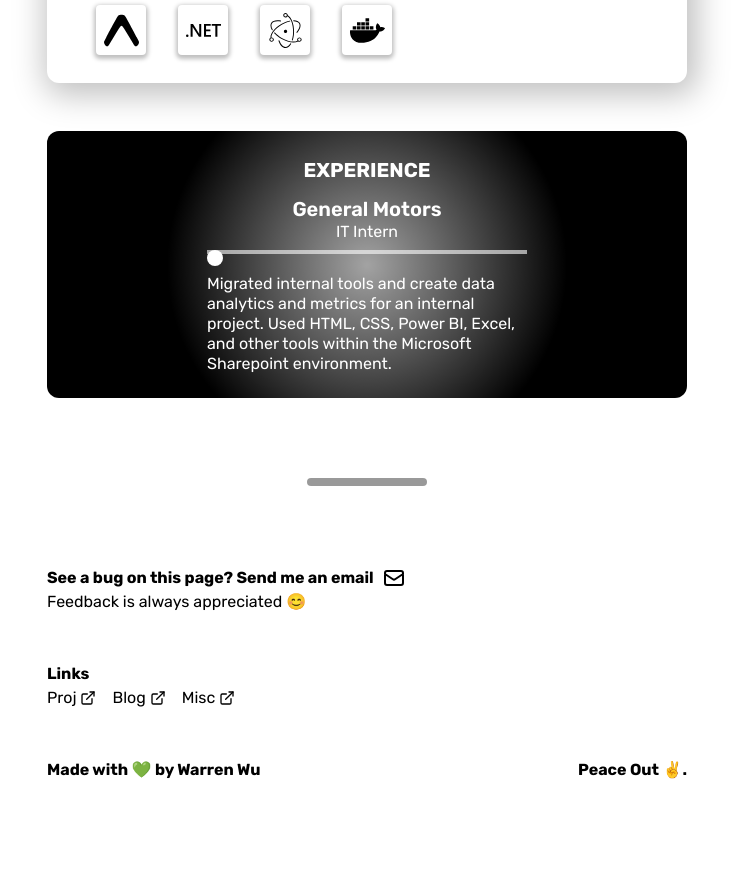
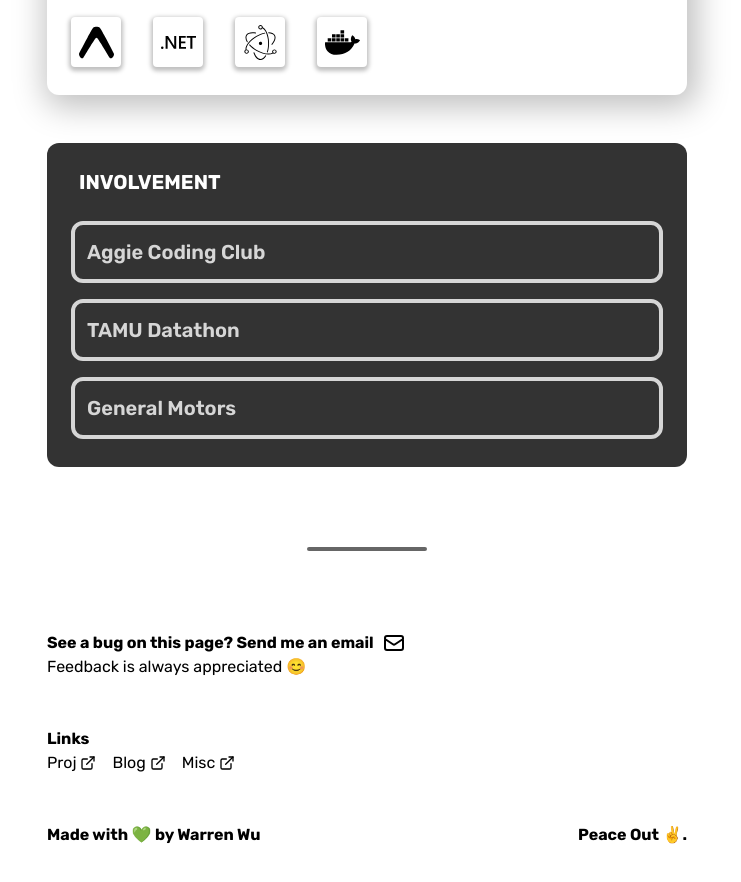
Before and after one commit to WarrenWu4/portfolio, a React (Vite) app: page / in a window 1280 px wide. Shown: the part 980-1862 px from the top of the page, without its empty margins (273-1014 px from the left). Built offline with nearby package versions, Linux system fonts and the light colour scheme.

Commit message:
styling changed

```diff
--- a/src/components/Footer.tsx
+++ b/src/components/Footer.tsx
@@ -5,8 +5,8 @@ import { FiExternalLink } from "react-icons/fi";
 export default function Footer() {
     return (
         <>
-        <div className="w-[12rem] h-[0.8rem] mt-[8rem] bg-black/40 rounded-[1.6rem]"></div>
-        <div className="max-w-[768px] px-[6.4rem] w-full mt-[8rem] flex flex-col text-[1.6rem] mb-[12.8rem]">
+        <div className="w-[12rem] h-[0.4rem] mt-[8rem] bg-black/60 rounded-[1.6rem]"></div>
+        <div className="max-w-[768px] px-[1.6rem] small:px-[3.2rem] med:px-[6.4rem] w-full mt-[8rem] flex flex-col text-[1.6rem] mb-[12.8rem]">
             <div className="flex flex-col">
                 <span className="font-bold flex items-center">See a bug on this page? Send me an email <a className="ml-[0.8rem] text-[2.4rem]" target="_blank" href="https://mail.google.com/mail/?view=cm&fs=1&to=warrenweiwu04@gmail.com"><HiOutlineMail/></a></span>
                 <span>Feedback is always appreciated 😊</span>
@@ -20,7 +20,7 @@ export default function Footer() {
                 </div>
             </div>
             <div className="w-full flex justify-between font-bold mt-[4.8rem]">
-                <span>Made with 💚 by Warren Wu</span>
+                <span className="mr-[1.6rem]">Made with 💚 by Warren Wu</span>
                 <span>Peace Out ✌️.</span>
             </div>
         </div>
--- a/src/components/HomePage.tsx
+++ b/src/components/HomePage.tsx
@@ -1,8 +1,27 @@
 import { FaGithub, FaLinkedin, FaYoutube } from "react-icons/fa";
 import {IconGen} from "../App";
 import { motion } from "framer-motion";
+import { useState } from "react";
 
 const text = `I'm currently a sophomore pursuing computer science at Texas A&M with a passion for mission-driven software development. I believe that the true power of software lies in its ability to positively impact people's lives, whether it's creating captivating games for endless entertainment or developing educational apps. I simply find immense satisfaction in knowing that my programs bring joy and value to others. While the title of "software engineer" may not carry the same heroic aura as "firefighter" or "police officer," I strongly believe that I can make a meaningful contribution to my community through my coding skills. On a lighter note, I also have a fascination with clouds, blobs, and enjoy spending time watching YouTube. Feel free to connect/contact me if you think I'm pretty chill dude 😊.`
+
+const exp = [
+    {
+        "org": "Aggie Coding Club",
+        "pos": "Workshops Officer",
+        "desc": "Migrated internal tools and create data analytics and metrics for an internal project. Used HTML, CSS, Power BI, Excel, and other tools within the Microsoft Sharepoint environment.",
+    },
+    {
+        "org": "TAMU Datathon",
+        "pos": "Developer",
+        "desc": "Migrated internal tools and create data analytics and metrics for an internal project. Used HTML, CSS, Power BI, Excel, and other tools within the Microsoft Sharepoint environment.",
+    },
+    {
+        "org": "General Motors",
+        "pos": "IT Intern",
+        "desc": "Migrated internal tools and create data analytics and metrics for an internal project. Used HTML, CSS, Power BI, Excel, and other tools within the Microsoft Sharepoint environment.",
+    }
+]
 
 export default function HomePage() {
 
@@ -19,10 +38,10 @@ export default function HomePage() {
     const timer = 1
 
     return (
-        <div className="max-w-[768px] w-screen min-h-screen flex flex-col items-center relative px-[6.4rem]">
+        <div className="max-w-[768px] w-screen min-h-screen flex flex-col items-center relative px-[1.6rem] small:px-[3.2rem] med:px-[6.4rem]">
             <motion.div initial="hidden" whileInView="visible" viewport={{ once: true }} transition={{ duration: timer, ease:"easeInOut" }} variants={variants} className="mt-[4.8rem] w-full flex items-center justify-center flex-col leading-tight">
                 <span className="font-bold text-[4rem] mb-[1.2rem]">Hi, I'm Warren</span>
-                <span className="font-medium text-[2rem] text-black/80 mb-[1.6rem]">I like building software that helps people 👍</span>
+                <span className="font-medium text-[2rem] text-black/80 mb-[1.6rem] text-center">I like building software that helps people 👍</span>
                 <span className="flex items-center [&>*]:mr-[1.6rem] text-[2.4rem]">
                     <a target="_blank" href="https://github.com/WarrenWu4"><FaGithub/></a>
                     <a target="_blank" href="https://www.youtube.com/channel/UCiJosbDdPhrP3Rn3hfSBInw"><FaYoutube/></a>
@@ -39,26 +58,51 @@ export default function HomePage() {
 
             <motion.div initial="hidden" whileInView="visible" viewport={{ once: true }} transition={{ duration: timer, ease:"easeInOut" }} variants={variants} className="w-full p-[2.4rem] mt-[4.8rem] rounded-[1.2rem] shadow-elevate">
                 <span className="font-bold text-[2rem] text-black/60 ml-[0.8rem]">TECH STACK</span>
-                <span className="grid grid-cols-tech-stack place-content-center gap-[3.2rem] w-full pt-[1.2rem] pb-[0.4rem]">
+                <span className="flex flex-wrap gap-[3.2rem] w-full pt-[2.4rem] pb-[0.4rem]">
                     {icon_cards}
                 </span>
             </motion.div>
 
-            <motion.div initial="hidden" whileInView="visible" viewport={{ once: true }} transition={{ duration: timer, ease:"easeInOut" }} variants={variants} id="spotlight" className="w-full py-[2.4rem] flex flex-col items-center mt-[4.8rem] rounded-[1.2rem] bg-black relative overflow-hidden text-white">
-                <span className="font-bold text-[2rem] mb-[1.2rem]">EXPERIENCE</span>
+            <motion.div initial="hidden" whileInView="visible" viewport={{ once: true }} transition={{ duration: timer, ease:"easeInOut" }} variants={variants} className="w-full p-[2.4rem] flex flex-col mt-[4.8rem] rounded-[1.2rem] bg-black/80 text-white">
 
+                <span className="font-bold text-[2rem] ml-[0.8rem]">INVOLVEMENT</span>
 
-                <div className="w-full flex flex-col items-center px-[16rem] leading-tight">
-                    <span className="text-[2rem] font-semibold">General Motors</span>
-                    <span className="text-[1.6rem]">IT Intern</span>
-                    <div className="w-full h-[1.6rem] relative my-[0.8rem]">
-                        <span className="w-[1.6rem] aspect-square rounded-[50%] bg-white absolute"></span>
-                        <span className="w-full h-[0.4rem] bg-white/60 absolute"></span>
-                    </div>
-                    <span className="text-[1.6rem]">Migrated internal tools and create data analytics and metrics for an internal project. Used HTML, CSS, Power BI, Excel, and other tools within the Microsoft Sharepoint environment.</span>
+                <div className="h-full w-full flex flex-col items-center gap-[1.6rem] pt-[2.4rem] pb-[0.4rem]">
+                    {
+                        exp.map((info) =>
+                            <ExpInfo
+                                org={info["org"]}
+                                pos={info["pos"]}
+                                desc={info["desc"]}
+                            />
+                        )
+                    }
                 </div>
 
             </motion.div>
         </div>
     )
 }
+
+interface ExpInfoProps {
+    org: string;
+    pos: string;
+    desc: string;
+}
+
+const ExpInfo:React.FC<ExpInfoProps> = ({org, pos, desc}) => {
+
+    const [show, setShow] = useState(false);
+
+    return (
+    <button type="button" onClick={() => setShow((show)?false:true)} className="w-full flex flex-col border-4 border-white/80 border-solid rounded-[1.2rem] p-[1.2rem] text-white/80">
+        <span className="text-[2rem] font-semibold">{org}</span>
+        <div className={`${(show) ? "grid-rows-exp":"grid-rows-zed"}` + " grid overflow-hidden transition-all duration-[0.4s]"}>
+            <div className="min-h-[0] flex flex-col text-start">
+                <span className="text-[1.6rem] font-bold">{pos}</span>
+                <span className="text-white text-[1.6rem] mt-[0.8rem]">{desc}</span>
+            </div>
+        </div>
+    </button>
+    )
+}
--- a/src/components/NavBar.tsx
+++ b/src/components/NavBar.tsx
@@ -18,7 +18,7 @@ export default function Nav() {
     const path:string = useLocation().pathname
 
     return (
-        <nav className="max-w-[768px] mt-[3.2rem] h-[5rem] flex items-center w-full px-[6.4rem] [&>*]:mr-[1.6rem] font-bold text-[2rem] text-black/70 ">
+        <nav className="max-w-[768px] mt-[3.2rem] h-[5rem] flex items-center w-full px-[1.6rem] small:px-[3.2rem] med:px-[6.4rem] [&>*]:mr-[0.8rem] small:[&>*]:mr-[1.6rem] font-bold text-[2rem] text-black/70 ">
 
             <NavLink to={"/"}>
                 <img src={logo} alt="logo" className="w-[5rem] aspect-square"/>
--- a/src/index.css
+++ b/src/index.css
@@ -37,17 +37,6 @@ html {
   @apply text-black/70 border-transparent
 }
 
-#spotlight::before {
-  content: "";
-  position: absolute;
-  top: 50%; left: 50%;
-  transform: translate(-50%, -50%);
-  width: 40rem;
-  height: 40rem;
-  border-radius: 50%;
-  background: radial-gradient(50% 50.00% at 50% 50.00%, rgba(255, 255, 255, 0.64) 0%, rgba(255, 255, 255, 0.00) 100%);
-}
-
 /* scroll bar */
 ::-webkit-scrollbar {
   width: 0.8rem;
--- a/tailwind.config.js
+++ b/tailwind.config.js
@@ -8,6 +8,10 @@ export default {
     extend: {
       gridTemplateColumns: {
         "tech-stack": "repeat(auto-fit, 5rem)",
+      },
+      gridTemplateRows: {
+        "zed": "0fr",
+        "exp": "1fr",
       },
       boxShadow: {
         'tech': "0 0.2rem 0.4rem 0.2rem rgba(0,0,0,0.25)",
@@ -27,9 +31,8 @@ export default {
       },
     },
     screens: {
-      "sm": "540px",
-      "tablet": "768px",
-      "desktop": "1024px",
+      "small": "475px",
+      "med": "640px",
     },
     fontFamily: {
       default: "Rubik",
```
